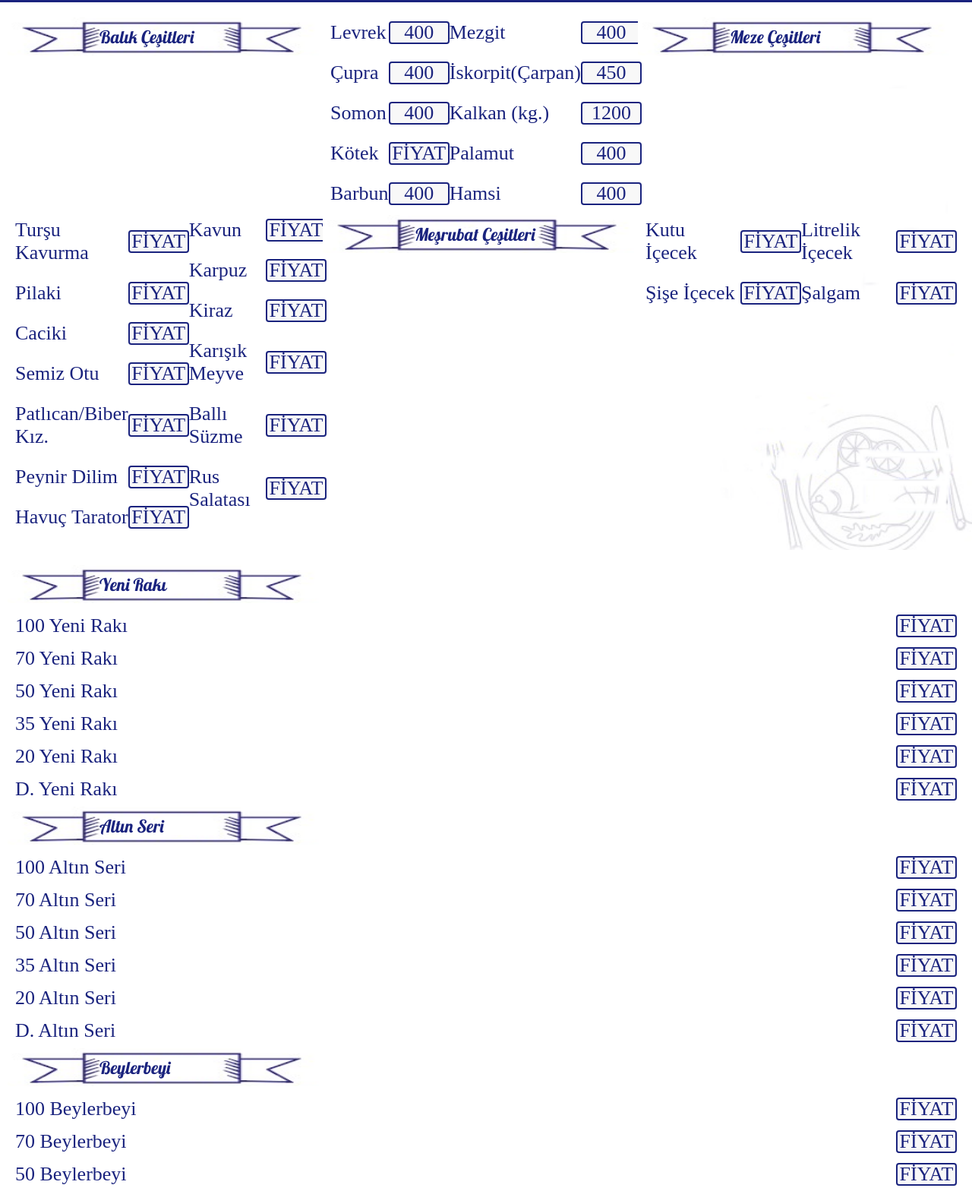
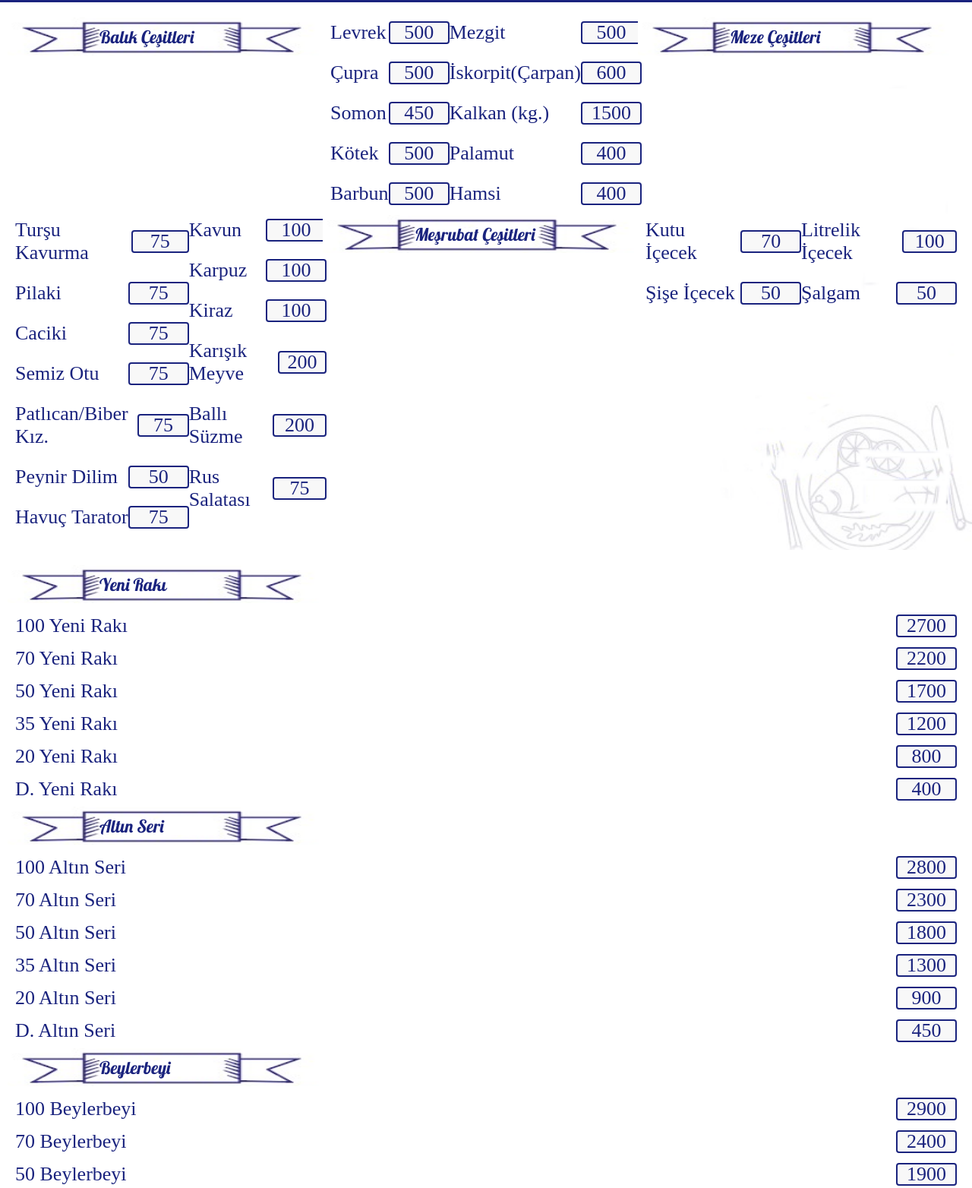
Before and after one commit to omerfarukk55/bal-krestaurantmenu, a plain HTML site: page index.html in a window 1280 px wide. Shown: the part 120-1684 px from the top of the page at 76% size. Drawn offline with Linux system fonts and the light colour scheme; a web font is replaced by a local one.

Commit message:
upgrade price

```diff
--- a/index.html
+++ b/index.html
@@ -30,37 +30,37 @@
                 <div class="food-column">
                     <div class="menu-item">
                         <span>Levrek</span>
-                        <span class="price-box">400</span>
+                        <span class="price-box">500</span>
                     </div>
                     <div class="menu-item">
                         <span>Çupra</span>
-                        <span class="price-box">400</span>
+                        <span class="price-box">500</span>
                     </div>
                     <div class="menu-item">
                         <span>Somon</span>
-                        <span class="price-box">400</span>
+                        <span class="price-box">450</span>
                     </div>
                     <div class="menu-item">
                         <span>Kötek</span>
-                        <span class="price-box">FİYAT</span>
+                        <span class="price-box">500</span>
                     </div>
                     <div class="menu-item">
                         <span>Barbun</span>
-                        <span class="price-box">400</span>
+                        <span class="price-box">500</span>
                     </div>
                 </div>
                 <div class="food-column">
                     <div class="menu-item">
                         <span>Mezgit</span>
-                        <span class="price-box">400</span>
+                        <span class="price-box">500</span>
                     </div>
                     <div class="menu-item">
                         <span>İskorpit(Çarpan)</span>
-                        <span class="price-box">450</span>
+                        <span class="price-box">600</span>
                     </div>
                     <div class="menu-item">
                         <span>Kalkan (kg.)</span>
-                        <span class="price-box">1200</span>
+                        <span class="price-box">1500</span>
                     </div>
                     <div class="menu-item">
                         <span>Palamut</span>
@@ -81,57 +81,57 @@
                 <div class="food-column">
                     <div class="menu-item">
                         <span>Turşu Kavurma</span>
-                        <span class="price-box">FİYAT</span>
+                        <span class="price-box">75</span>
                     </div>
                     <div class="menu-item">
                         <span>Pilaki</span>
-                        <span class="price-box">FİYAT</span>
+                        <span class="price-box">75</span>
                     </div>
                     <div class="menu-item">
                         <span>Caciki</span>
-                        <span class="price-box">FİYAT</span>
+                        <span class="price-box">75</span>
                     </div>
                     <div class="menu-item">
                         <span>Semiz Otu</span>
-                        <span class="price-box">FİYAT</span>
+                        <span class="price-box">75</span>
                     </div>
                     <div class="menu-item">
                         <span>Patlıcan/Biber Kız.</span>
-                        <span class="price-box">FİYAT</span>
+                        <span class="price-box">75</span>
                     </div>
                     <div class="menu-item">
                         <span>Peynir Dilim</span>
-                        <span class="price-box">FİYAT</span>
+                        <span class="price-box">50</span>
                     </div>
                     <div class="menu-item">
                         <span>Havuç Tarator</span>
-                        <span class="price-box">FİYAT</span>
+                        <span class="price-box">75</span>
                     </div>
                 </div>
                 <div class="food-column">
                     <div class="menu-item">
                         <span>Kavun</span>
-                        <span class="price-box">FİYAT</span>
+                        <span class="price-box">100</span>
                     </div>
                     <div class="menu-item">
                         <span>Karpuz</span>
-                        <span class="price-box">FİYAT</span>
+                        <span class="price-box">100</span>
                     </div>
                     <div class="menu-item">
                         <span>Kiraz</span>
-                        <span class="price-box">FİYAT</span>
+                        <span class="price-box">100</span>
                     </div>
                     <div class="menu-item">
                         <span>Karışık Meyve</span>
-                        <span class="price-box">FİYAT</span>
+                        <span class="price-box">200</span>
                     </div>
                     <div class="menu-item">
                         <span>Ballı Süzme</span>
-                        <span class="price-box">FİYAT</span>
+                        <span class="price-box">200</span>
                     </div>
                     <div class="menu-item">
                         <span>Rus Salatası</span>
-                        <span class="price-box">FİYAT</span>
+                        <span class="price-box">75</span>
                     </div>
                 </div>
             </div>
@@ -144,21 +144,21 @@
                 <div class="food-column">
                     <div class="menu-item">
                         <span>Kutu İçecek</span>
-                        <span class="price-box">FİYAT</span>
+                        <span class="price-box">70</span>
                     </div>
                     <div class="menu-item">
                         <span>Şişe İçecek</span>
-                        <span class="price-box">FİYAT</span>
+                        <span class="price-box">50</span>
                     </div>
                 </div>
                 <div class="food-column">
                     <div class="menu-item">
                         <span>Litrelik İçecek</span>
-                        <span class="price-box">FİYAT</span>
+                        <span class="price-box">100</span>
                     </div>
                     <div class="menu-item">
                         <span>Şalgam</span>
-                        <span class="price-box">FİYAT</span>
+                        <span class="price-box">50</span>
                     </div>
                 </div>
             </div>
@@ -170,27 +170,27 @@
                     <div class="ribbon"><img class="baslikimage" src="./img/image.png"><div class="basligi">Yeni Rakı</div></div>
                     <div class="menu-item">
                         <span>100 Yeni Rakı</span>
-                        <span class="price-box">FİYAT</span>
+                        <span class="price-box">2700</span>
                     </div>
                     <div class="menu-item">
                         <span>70 Yeni Rakı</span>
-                        <span class="price-box">FİYAT</span>
+                        <span class="price-box">2200</span>
                     </div>
                     <div class="menu-item">
                         <span>50 Yeni Rakı</span>
-                        <span class="price-box">FİYAT</span>
+                        <span class="price-box">1700</span>
                     </div>
                     <div class="menu-item">
                         <span>35 Yeni Rakı</span>
-                        <span class="price-box">FİYAT</span>
+                        <span class="price-box">1200</span>
                     </div>
                     <div class="menu-item">
                         <span>20 Yeni Rakı</span>
-                        <span class="price-box">FİYAT</span>
+                        <span class="price-box">800</span>
                     </div>
                     <div class="menu-item">
                         <span>D. Yeni Rakı</span>
-                        <span class="price-box">FİYAT</span>
+                        <span class="price-box">400</span>
                     </div>
                 </div>
 
@@ -199,27 +199,27 @@
                     <div class="ribbon"><img class="baslikimage" src="./img/image.png"><div class="basligi">Altın Seri</div></div>
                     <div class="menu-item">
                         <span>100 Altın Seri</span>
-                        <span class="price-box">FİYAT</span>
+                        <span class="price-box">2800</span>
                     </div>
                     <div class="menu-item">
                         <span>70 Altın Seri</span>
-                        <span class="price-box">FİYAT</span>
+                        <span class="price-box">2300</span>
                     </div>
                     <div class="menu-item">
                         <span>50 Altın Seri</span>
-                        <span class="price-box">FİYAT</span>
+                        <span class="price-box">1800</span>
                     </div>
                     <div class="menu-item">
                         <span>35 Altın Seri</span>
-                        <span class="price-box">FİYAT</span>
+                        <span class="price-box">1300</span>
                     </div>
                     <div class="menu-item">
                         <span>20 Altın Seri</span>
-                        <span class="price-box">FİYAT</span>
+                        <span class="price-box">900</span>
                     </div>
                     <div class="menu-item">
                         <span>D. Altın Seri</span>
-                        <span class="price-box">FİYAT</span>
+                        <span class="price-box">450</span>
                     </div>
                 </div>
 
@@ -228,27 +228,27 @@
                     <div class="ribbon"><img class="baslikimage" src="./img/image.png"><div class="basligi">Beylerbeyi</div></div>
                     <div class="menu-item">
                         <span>100 Beylerbeyi</span>
-                        <span class="price-box">FİYAT</span>
+                        <span class="price-box">2900</span>
                     </div>
                     <div class="menu-item">
                         <span>70 Beylerbeyi</span>
-                        <span class="price-box">FİYAT</span>
+                        <span class="price-box">2400</span>
                     </div>
                     <div class="menu-item">
                         <span>50 Beylerbeyi</span>
-                        <span class="price-box">FİYAT</span>
+                        <span class="price-box">1900</span>
                     </div>
                     <div class="menu-item">
                         <span>35 Beylerbeyi</span>
-                        <span class="price-box">FİYAT</span>
+                        <span class="price-box">1300</span>
                     </div>
                     <div class="menu-item">
                         <span>20 Beylerbeyi</span>
-                        <span class="price-box">FİYAT</span>
+                        <span class="price-box">900</span>
                     </div>
                     <div class="menu-item">
                         <span>D. Beylerbeyi</span>
-                        <span class="price-box">FİYAT</span>
+                        <span class="price-box">500</span>
                     </div>
                 </div>
 
@@ -257,27 +257,27 @@
                     <div class="ribbon"><img class="baslikimage" src="./img/image.png"><div class="basligi">Vodka</div></div>
                     <div class="menu-item">
                         <span>100 Vodka</span>
-                        <span class="price-box">FİYAT</span>
+                        <span class="price-box">2700</span>
                     </div>
                     <div class="menu-item">
                         <span>70 Vodka</span>
-                        <span class="price-box">FİYAT</span>
+                        <span class="price-box">2200</span>
                     </div>
                     <div class="menu-item">
                         <span>50 Vodka</span>
-                        <span class="price-box">FİYAT</span>
+                        <span class="price-box">1700</span>
                     </div>
                     <div class="menu-item">
                         <span>35 Vodka</span>
-                        <span class="price-box">FİYAT</span>
+                        <span class="price-box">1200</span>
                     </div>
                     <div class="menu-item">
                         <span>20 Vodka</span>
-                        <span class="price-box">FİYAT</span>
+                        <span class="price-box">800</span>
                     </div>
                     <div class="menu-item">
                         <span>D. Vodka</span>
-                        <span class="price-box">FİYAT</span>
+                        <span class="price-box">400</span>
                     </div>
                 </div>
 
@@ -286,19 +286,19 @@
                     <div class="ribbon"><img class="baslikimage" src="./img/image.png"><div class="basligi">Viski</div></div>
                     <div class="menu-item">
                         <span>100 Viski</span>
-                        <span class="price-box">FİYAT</span>
+                        <span class="price-box">4000</span>
                     </div>
                     <div class="menu-item">
                         <span>70 Viski</span>
-                        <span class="price-box">FİYAT</span>
+                        <span class="price-box">3000</span>
                     </div>
                     <div class="menu-item">
                         <span>50 Viski</span>
-                        <span class="price-box">FİYAT</span>
+                        <span class="price-box">2200</span>
                     </div>
                     <div class="menu-item">
                         <span>35 Viski</span>
-                        <span class="price-box">FİYAT</span>
+                        <span class="price-box">1700</span>
                     </div>
                     <div class="menu-item">
                         <span>20 Viski</span>
@@ -306,7 +306,7 @@
                     </div>
                     <div class="menu-item">
                         <span>D. Viski</span>
-                        <span class="price-box">100</span>
+                        <span class="price-box">500</span>
                     </div>
                 </div>
 
@@ -315,11 +315,7 @@
                     <div class="ribbon"><img class="baslikimage" src="./img/image.png"><div class="basligi">Bira</div></div>
                     <div class="menu-item">
                         <span>Tuborg Gold</span>
-                        <span class="price-box">FİYAT</span>
-                    </div>
-                    <div class="menu-item">
-                        <span>50 CL.</span>
-                        <span class="price-box">FİYAT</span>
+                        <span class="price-box">200</span>
                     </div>
                 </div>
         </div>
```
